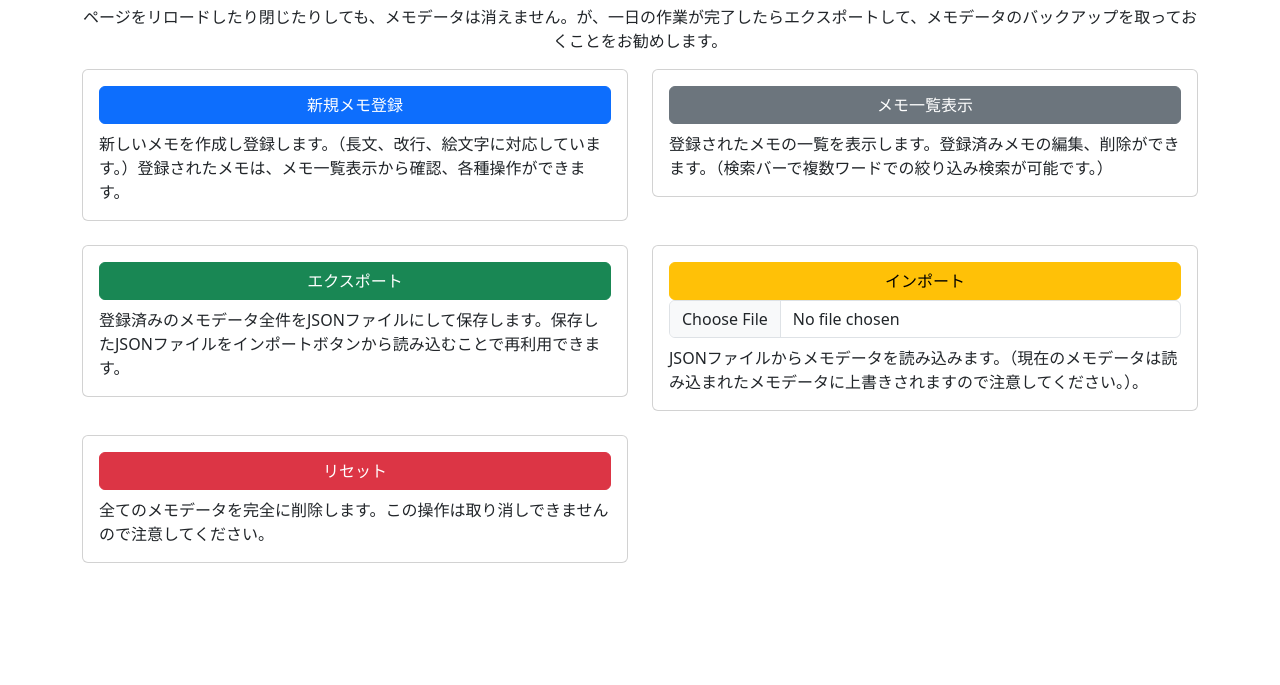
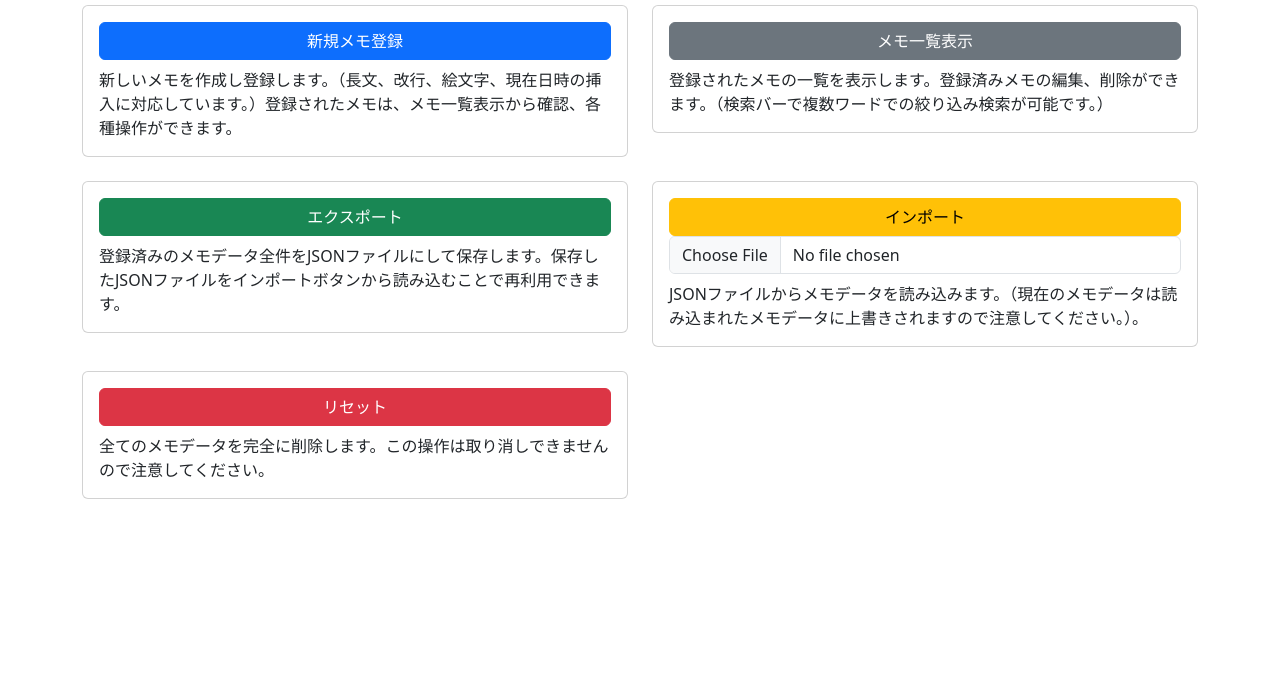
Before and after one commit to SmylyDesign/memochow, a plain HTML site: page index.html in a window 1280 px wide. Shown: the part 115-800 px from the top of the page. Drawn offline with nearby package versions, Linux system fonts and the light colour scheme.

Commit message:
Add files via upload

```diff
--- a/index.html
+++ b/index.html
@@ -8,13 +8,13 @@
 </head>
 <body>
     <div class="container mt-5">
-        <center><h1 class="mb-4">メモ帳アプリ</h1><p>ページをリロードしたり閉じたりしても、メモデータは消えません。が、一日の作業が完了したらエクスポートして、メモデータのバックアップを取っておくことをお勧めします。</p></center>
+        <center><h1 class="mb-4">メモ帳アプリ</h1></center>
         <div class="row row-cols-1 row-cols-md-2 g-4">
             <div class="col">
                 <div class="card">
                     <div class="card-body">
                         <button id="newMemoBtn" class="btn btn-primary w-100">新規メモ登録</button>
-                        <p class="card-text mt-2">新しいメモを作成し登録します。（長文、改行、絵文字に対応しています。）登録されたメモは、メモ一覧表示から確認、各種操作ができます。</p>
+                        <p class="card-text mt-2">新しいメモを作成し登録します。（長文、改行、絵文字、現在日時の挿入に対応しています。）登録されたメモは、メモ一覧表示から確認、各種操作ができます。</p>
                     </div>
                 </div>
             </div>
```
